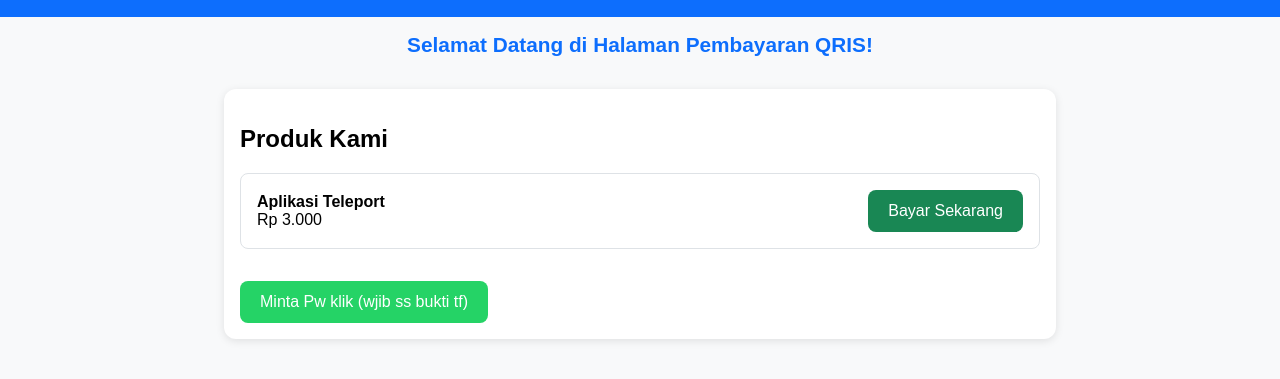
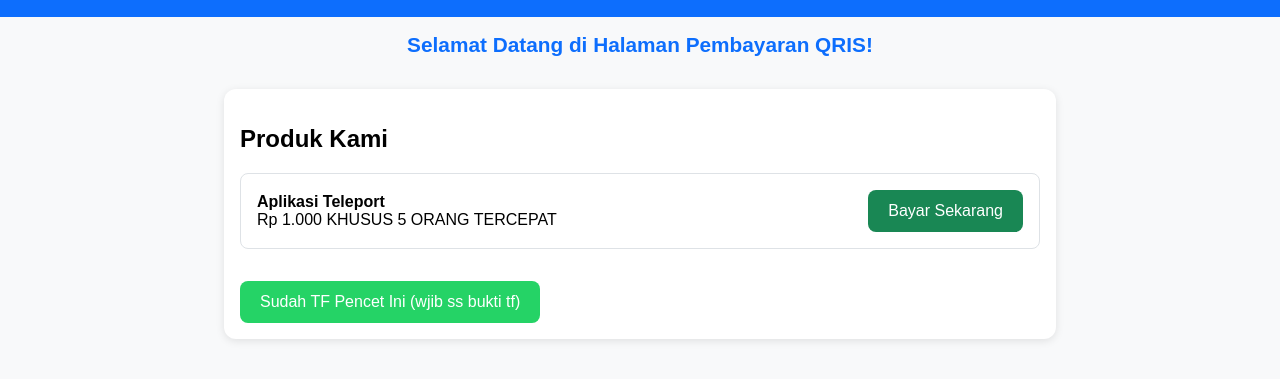
Before and after one commit to WEBSITEl22/my-website, a plain HTML site: page index.html in a window 1280 px wide. Shown: the part 95-474 px from the top of the page. Drawn offline with Linux system fonts and the light colour scheme.

Commit message:
Update index.html

```diff
--- a/index.html
+++ b/index.html
@@ -172,13 +172,13 @@
   <div class="product">
     <div>
       <strong>Aplikasi Teleport</strong><br>
-      Rp 3.000
+      Rp 1.000 KHUSUS 5 ORANG TERCEPAT
     </div>
     <button class="btn" onclick="openQRIS()">Bayar Sekarang</button>
   </div>
 
   <a href="https://wa.me/6289662626560?text=Ini%20Bukti%20Tf%20Nya%20,password%20Nya%20Apanih?" target="_blank">
-    <button class="btn whatsapp-btn">Minta Pw klik (wjib ss bukti tf)</button>
+    <button class="btn whatsapp-btn">Sudah TF Pencet Ini (wjib ss bukti tf)</button>
   </a>
 </div>
 
```
